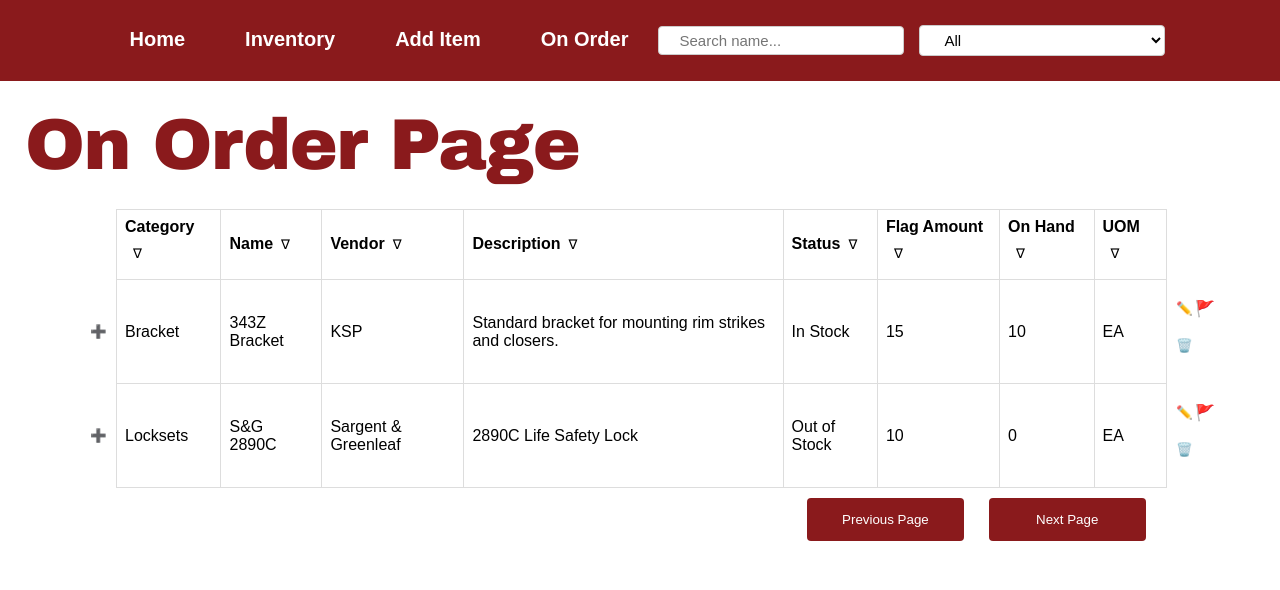
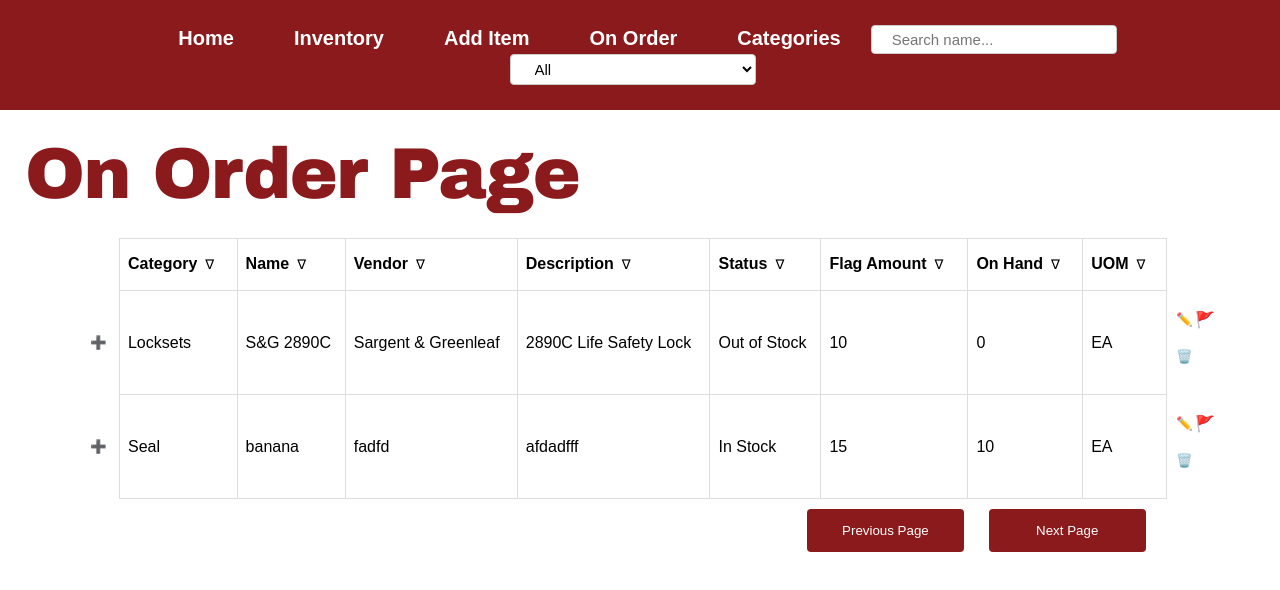
Before and after one commit to lbarsis/phase-2-project-inventory-management, a React (Create React App) app: page /on-order in a window 1280 px wide. Shown: the top 590 px of the page. Built offline with nearby package versions, Linux system fonts and the light colour scheme; data requests are answered from the project's data file.

Commit message:
Added Categories page to allow users to manage their categories easier

```diff
--- a/src/App.css
+++ b/src/App.css
@@ -109,6 +109,11 @@ table {
   font-family: sans-serif;
 
 }
+.category-delete {
+  width: 25%;
+  display: inline-block;
+  justify-items: center;
+}
 
 .button:hover {
   background-color: #9c1d1f;
--- a/src/components/AddItemInlineForm.js
+++ b/src/components/AddItemInlineForm.js
@@ -2,7 +2,6 @@ import React from 'react';
 
 function AddItemInlineForm({ formData, onChange, categories, submitItem, handleAddItem }) {
   return (
-    <form>
     <tr>
       <td></td>
       <td className="table-data">
@@ -102,7 +101,6 @@ function AddItemInlineForm({ formData, onChange, categories, submitItem, handleA
         </form>
       </td>
     </tr>
-    </form>
   );
 }
 
--- a/src/components/App.js
+++ b/src/components/App.js
@@ -5,14 +5,14 @@ import AddItem from './AddItem';
 import OnOrder from './OnOrder';
 import Inventory from './Inventory';
 import Home from './Home';
-import inventory from '../db.json';
 import React, { useEffect, useState } from 'react';
+import Categories from './Categories';
 
 function App() {
-  const { categories, items } = inventory
-  const [inventoryItems, setInventoryItems] = useState(items)
+  const [inventoryItems, setInventoryItems] = useState([])
   const [search, setSearch] = useState('')
   const [categoryFilter, setCategoryFilter] = useState('all')
+  const [categories, setCategories] = useState([])
 
   const [formData, setFormData] = useState({
     category: 'Bracket',
@@ -33,6 +33,18 @@ function App() {
       .then(items => setInventoryItems(items))
   },
     [])
+
+  useEffect(() => {
+    fetch('http://localhost:3003/categories')
+      .then(r => r.json())
+      .then(categories => setCategories(categories))
+  }, [])
+
+
+  function deleteCategory(deletedCategory) {
+    const displayCategories = categories.filter(category => category.id !== deletedCategory.id)
+    setCategories(displayCategories)
+    }
 
   function submitItem(e) {
     e.preventDefault()
@@ -188,8 +200,11 @@ function App() {
           onEditItem={handleUpdateItem}
           categories={displayCategories}
           onDeleteItem={handleDeleteItem}
-          onSortItems={sortItems} />} />
+          onSortItems={sortItems}
+        />} />
+        <Route path='/categories' element={<Categories categories={categories} onDeleteCategory={deleteCategory}/>} />
       </Routes>
+
     </>
   );
 }
--- /dev/null
+++ b/src/components/Categories.js
@@ -0,0 +1,13 @@
+import React from 'react';
+import CategoriesList from './CategoriesList';
+
+function Categories({ categories, onDeleteCategory }) {
+  return (
+    <>
+      <h1 className="header">Manage Categories</h1>
+      <CategoriesList categories={categories} onDeleteCategory={onDeleteCategory}/>
+    </>
+  );
+}
+
+export default Categories;
--- /dev/null
+++ b/src/components/CategoriesList.js
@@ -0,0 +1,24 @@
+import React from 'react';
+import CategoryItem from './CategoryItem';
+
+function CategoriesList({ categories, onDeleteCategory }) {
+
+  const displayCategories = categories.map(category => {
+    return <CategoryItem key={category.id} category={category} onDeleteCategory={onDeleteCategory}/>
+  })
+
+  return (
+    <table>
+      <tbody>
+        <tr>
+          <th className="table-header">
+            Category
+          </th>
+        </tr>
+        {displayCategories}
+      </tbody>
+    </table>
+  )
+}
+
+export default CategoriesList;
--- /dev/null
+++ b/src/components/CategoryItem.js
@@ -0,0 +1,25 @@
+import React from 'react';
+
+function CategoryItem({ category,onDeleteCategory }) {
+
+  function handleDelete() {
+    fetch(`http://localhost:3003/categories/${category.id}`, {
+      method: 'DELETE'
+    })
+    .then(r => r.json())
+    .then(() => onDeleteCategory(category))
+  }
+
+  return (
+    <tr>
+      <td className="table-data">
+        {category.category}
+      </td>
+      <td>
+        <button className='button category-delete' onClick={handleDelete}>Delete</button>
+      </td>
+    </tr>
+  );
+}
+
+export default CategoryItem;
--- a/src/components/NavBar.js
+++ b/src/components/NavBar.js
@@ -27,6 +27,12 @@ function NavBar({ search, setSearch, categoryFilter, setCategoryFilter, categori
     >
       On Order
     </NavLink>
+    <NavLink
+      to="/categories"
+      className='navlink'
+    >
+      Categories
+    </NavLink>
     <input
       className="navbar-input"
       type="text"
--- a/src/db.json
+++ b/src/db.json
@@ -1,49 +1,29 @@
 {
   "categories": [
-    {
-      "id": 1,
-      "category": "Bracket"
-    },
-    {
-      "category": "Sheet Metal",
-      "id": 2
-    },
-    {
-      "category": "Locksets",
-      "id": 3
-    },
     {
       "category": "Seal",
       "id": 4
     },
     {
-      "category": "New Category",
+      "category": "Bracket",
       "id": 5
     },
     {
-      "category": "New Category 2",
+      "category": "Bracket",
       "id": 6
-    },
-    {
-      "category": "New Category 3",
-      "id": 7
-    },
-    {
-      "category": "The Newest of New Categories",
-      "id": 8
     }
   ],
   "items": [
     {
-      "category": "Bracket",
+      "category": "Sheet Metal",
       "name": "343Z Bracket",
       "vendor": "KSP",
       "description": "Standard bracket for mounting rim strikes and closers.",
       "status": "In Stock",
       "flagAmount": 15,
-      "onHand": 10,
+      "onHand": 25,
       "uom": "EA",
-      "flagged": true,
+      "flagged": false,
       "id": 1
     },
     {
@@ -117,6 +97,18 @@
       "uom": "EA",
       "flagged": false,
       "id": 7
+    },
+    {
+      "category": "Seal",
+      "name": "banana",
+      "vendor": "fadfd",
+      "description": "afdadfff",
+      "status": "In Stock",
+      "flagAmount": 15,
+      "onHand": 10,
+      "uom": "EA",
+      "flagged": true,
+      "id": 8
     }
   ]
 }
```
